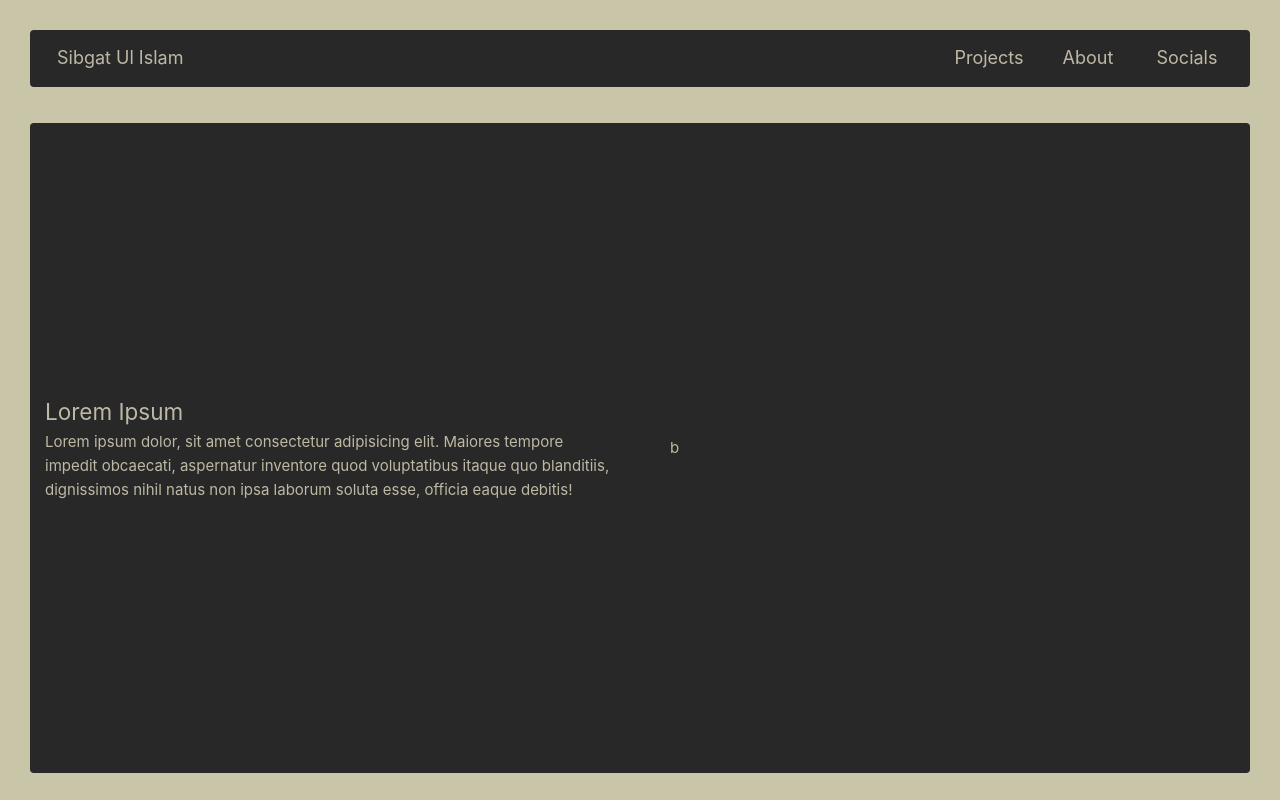
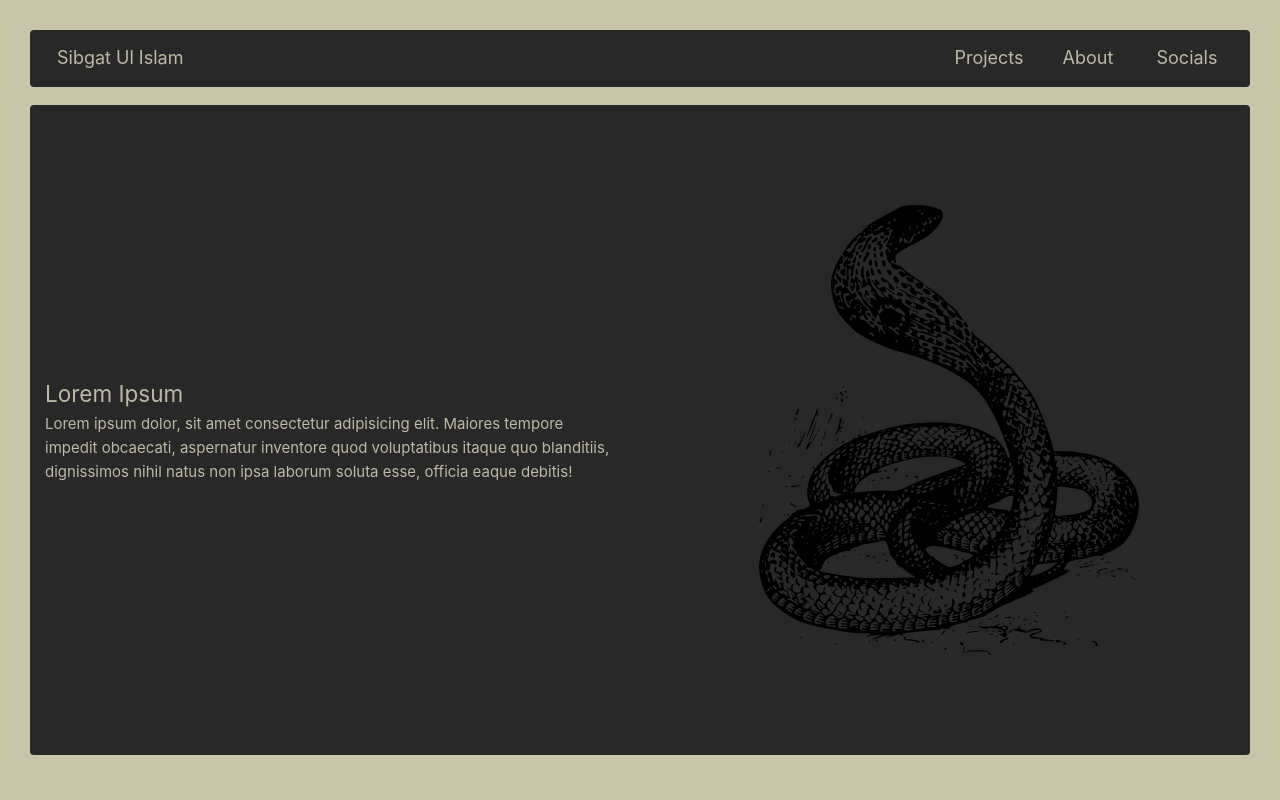
Before and after one commit to Sibgat-Ul/SibgatUl, a Vue app: page / in a window 1280 px wide. Built offline with nearby package versions, Linux system fonts and the light colour scheme.

Commit message:
added about page

```diff
--- a/src/App.vue
+++ b/src/App.vue
@@ -1,5 +1,5 @@
 <script setup>
-import { RouterLink, RouterView } from 'vue-router'
+import { RouterView } from 'vue-router'
 import Nav from '@/components/Nav.vue';
 
 </script>
@@ -7,41 +7,12 @@ import Nav from '@/components/Nav.vue';
 <template>
   <div class="main h-screen p-.5em md:p-2em">
     <header>
-      <Nav class="b-rd mb-.5em md:mb-2em"/>
+      <Nav class="b-rd mb-.5em md:mb-1em"/>
     </header>
 
-    <section
-      class="
-        hero
-        h-[calc(100%-6em)]
-        grid
-        gap-1em
-        content-center
-        items-center
-        md:gap-2em
-        grid-cols-1
-        md:grid-cols-2
-        b-rd
-      "
-    >
-      <div class="p-1em">
-        <h2>
-          Lorem Ipsum
-        </h2>
-        <p>
-          Lorem ipsum dolor, sit amet consectetur adipisicing elit. Maiores tempore impedit obcaecati, aspernatur inventore quod voluptatibus itaque quo blanditiis, dignissimos nihil natus non ipsa laborum soluta esse, officia eaque debitis!
-        </p>
-      </div>
-      <div class="p-1em ">b</div>
-    </section>
+    <RouterView></RouterView>
   </div>
 </template>
 
 <style scoped>
-/* grid-cols-[repeat(auto-fit,minmax(20em,1fr))] */
-
-.hero  {
-  background-color: var(--title-bg);
-  color: var(--title-font);
-}
 </style>
--- a/src/components/Nav.vue
+++ b/src/components/Nav.vue
@@ -1,27 +1,31 @@
 <template>
     <nav class="text-lg py-.6em pl-1.5em flex flex-wrap flex-row basis-auto justify-between items-center">
         <div class="logo">
-            <a href="#home">
+            <router-link to="/">
                 Sibgat Ul Islam
-            </a>
+            </router-link>
         </div>
 
         <div class="links mr-1em flex justify-between flex-wrap basis-auto gap-.5em items-center">
-            <a href="#projects">
+            <router-link to="#projects">
             Projects
-            </a>
+            </router-link>
 
-            <a href="#about">
+            <router-link to="/about">
                 About
-            </a>
+            </router-link>
 
 
-            <a href="socials">
+            <router-link to="socials">
                 Socials
-            </a>
+            </router-link>
         </div>
     </nav>
 </template>
+
+<script setup>
+import { RouterLink, RouterView } from 'vue-router'
+</script>
 
 <style scoped>
 a {
--- a/src/views/AboutView.vue
+++ b/src/views/AboutView.vue
@@ -1,9 +1,69 @@
 <template>
-  <div class="about">
-    <h1>This is an about page</h1>
-  </div>
+  <container
+      class="
+        hero
+        h-[calc(100%-6em)]
+        grid
+        md:gap-1em
+        content-center
+        items-center
+        grid-cols-1
+        md:grid-cols-2
+        b-rd
+      "
+      >
+      <section class="dets px-1em md:p-1em">
+        <h1 class="text-xl md:text-4xl">
+          About Me
+        </h1>
+
+        <p class="text-sm md:text-lg md:my-1em">
+          Hello! I am Sibgat Ul Islam, from Bangladesh, currently studying Bsc in Computer Science
+          and Electronics at North South University. I am a Linux enthausiast, love to build and
+          break, explore new ideas, whatever I do, I give 100% (only when I am programming ;)).
+        </p>
+
+        <p class="text-sm md:text-lg md:my-1em">
+          <p>I have learnt, </p>
+          <ul>
+            <li> Html, CSS, Javascript </li>
+            <li> Java, Python, C, C++, Rust </li>
+            <li> Aurdino </li>
+            <li> Vue, Pinia, Express, Quasar, Ionic, Node.js </li>
+            <li> Tauri(Rust) </li>
+            <li> Solidity, Ethers.Js </li>
+            <li> PostgreSQL </li>
+          </ul>
+
+          <p class="md:my-1em"> Current Stack, <li>Vue, Express, PostgreSQL, Node.Js, Tauri, Solidity</li></p>
+        </p>
+      </section>
+
+      <section class="p-1em">
+        <form action="" class="flex flex-col gap-1em b-rd">
+          <input type="text" name="from" id="from" placeholder="from" class="h-3em b-rd">
+          <textarea type="text" mame="textBox" id="textBox" class="h-10em b-rd" placeholder="Write to me..."></textarea>
+
+          <input type="submit" class="w-15em h-2.6em b-rd m-a" value="Send">
+        </form>
+      </section>
+    </container>
 </template>
 
-<style>
+<style scoped>
+form > input, textarea {
+  border: none;
+  background-color: var(--title-bg);
+  outline: none;
+  color: var(--title-font);
+  padding: .9em;
+}
 
+input[type="submit"] {
+  padding: 0px !important
+}
+
+h1 {
+
+}
 </style>
--- a/src/views/HomeView.vue
+++ b/src/views/HomeView.vue
@@ -3,7 +3,46 @@
 </script>
 
 <template>
-  <main>
+  <main
+      class="
+        hero
+        h-[calc(100%-6em)]
+        grid
+        gap-1em
+        content-center
+        items-center
+        grid-cols-1
+        md:grid-cols-2
+        b-rd
+      "
+      >
+      <section class="p-1em b-rd">
+        <h2>
+          Lorem Ipsum
+        </h2>
+        <p>
+          Lorem ipsum dolor, sit amet consectetur adipisicing elit. Maiores tempore impedit obcaecati, aspernatur inventore quod voluptatibus itaque quo blanditiis, dignissimos nihil natus non ipsa laborum soluta esse, officia eaque debitis!
+        </p>
+      </section>
 
+      <section class="p-1em bg-transparent">
+        <img src="../assets/papapishu_cobra.svg" alt="" srcset="">
+      </section>
   </main>
 </template>
+
+<style scoped>
+/* grid-cols-[repeat(auto-fit,minmax(20em,1fr))] */
+
+.hero {
+  background-color: var(--title-bg);
+  color: var(--title-font);
+}
+
+img {
+  display: block;
+  text-align: center;
+  margin: auto;
+  height: 30em;
+}
+</style>
```
Also changed, not shown: src/assets/papapishu_cobra.svg (added).
